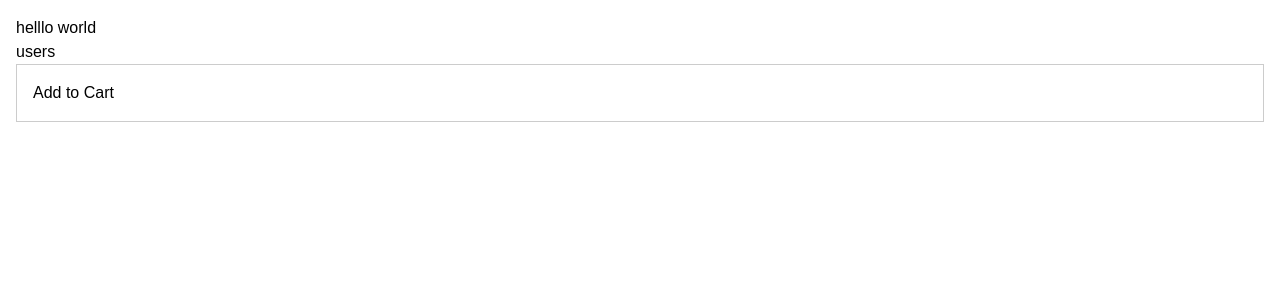
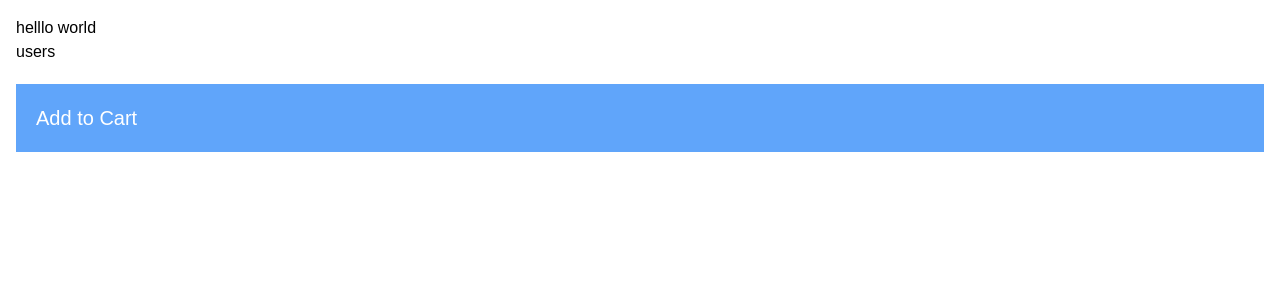
Before and after one commit to vishwa-prabhath/Nextjs_project, a Next.js app: page / in a window 1280 px wide. Shown: the top 300 px of the page. Built offline with nearby package versions, Linux system fonts and the light colour scheme.

Commit message:
using tailwind instead css
using this will help us to style component in the same place and since we use intelisence extension its easier .

```diff
--- a/app/components/productCard.tsx
+++ b/app/components/productCard.tsx
@@ -1,11 +1,11 @@
 import React from 'react'
 import AddToCart from './AddToCart';
-import styles from './productCard.module.css';
+
 
 
 const ProductCard = () => {
   return (
-    <div className={styles.card}>
+    <div className='p-5 my-5 bg-blue-400 text-white text-xl hover:bg-blue-500' >
         <AddToCart />
     </div>
   )
```
